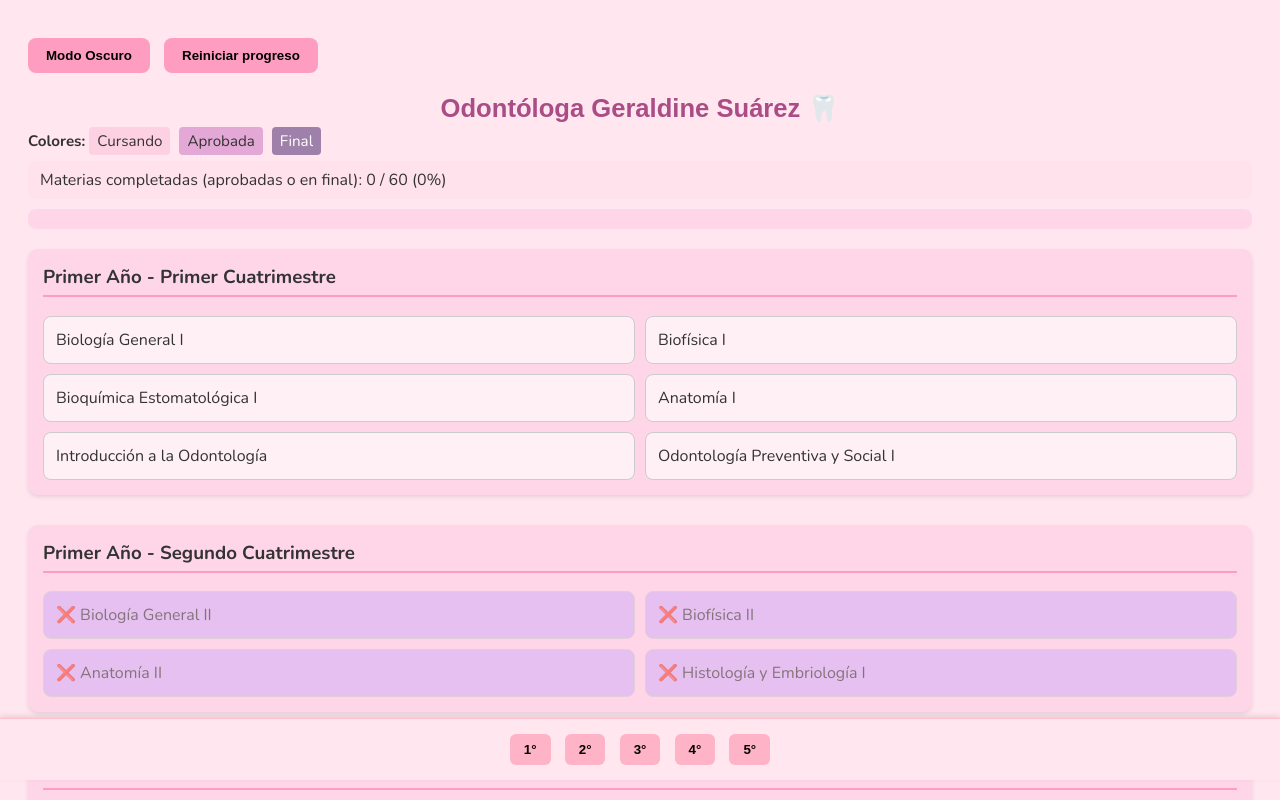
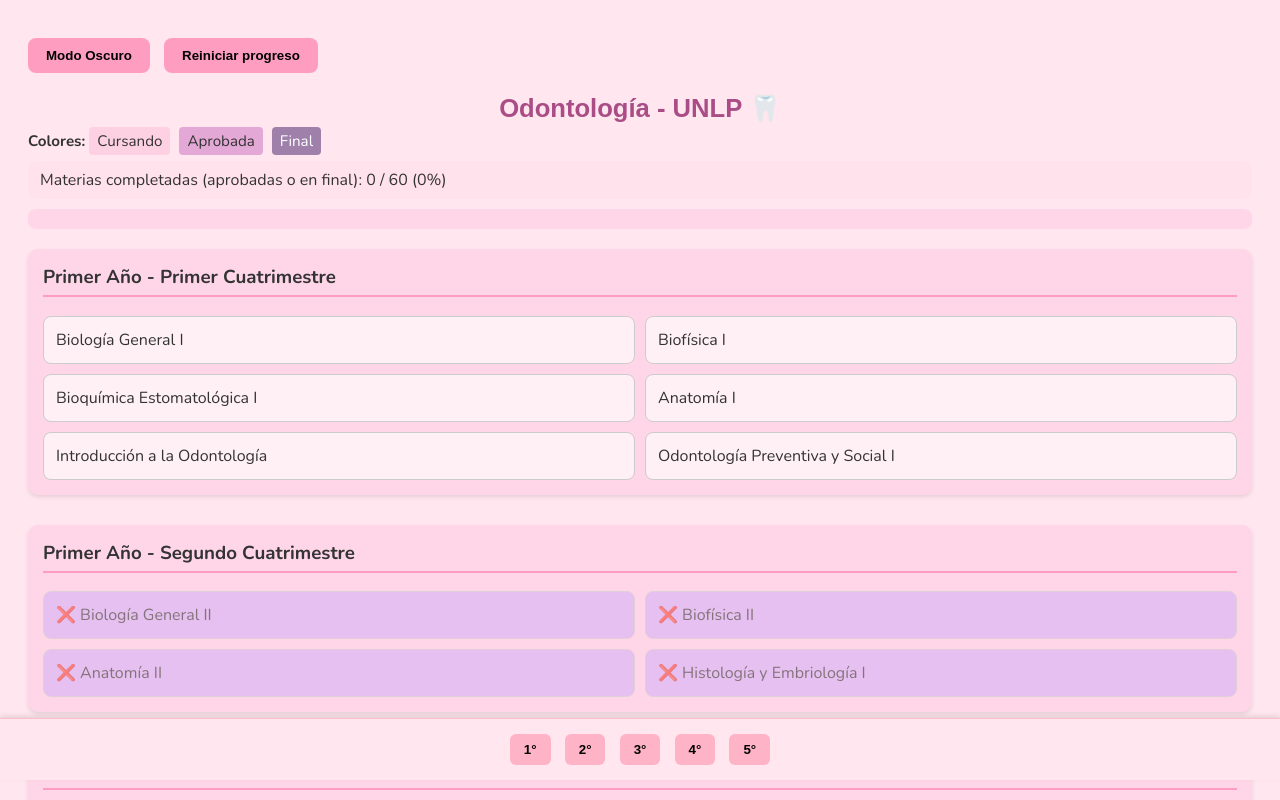
Before and after one commit to modarox28/malla-odontologia-unlp0, a plain HTML site: page index.html in a window 1280 px wide. Shown: the top 800 px of the page. Drawn offline with nearby package versions, Linux system fonts and the light colour scheme.

Commit message:
Update index.html

```diff
--- a/index.html
+++ b/index.html
@@ -99,7 +99,7 @@
 <body>
   <button id="toggle-dark">Modo Oscuro</button>
   <button id="reset">Reiniciar progreso</button>
-  <h2 style="font-family: Arial, sans-serif; font-weight: bold; font-size: 1.6em; margin-top: 0; margin-bottom: 8px; color: #aa4c85; text-align: center;">Odontóloga Geraldine Suárez 🦷</h2>
+  <h2 style="font-family: Arial, sans-serif; font-weight: bold; font-size: 1.6em; margin-top: 0; margin-bottom: 8px; color: #aa4c85; text-align: center;">Odontología - UNLP 🦷</h2>
   <div style="margin-bottom: 10px; font-size: 0.95em;">
     <strong>Colores:</strong>
     <span style="background-color: #fdd1e2; padding: 4px 8px; border-radius: 4px; margin-right: 5px;">Cursando</span>
```
